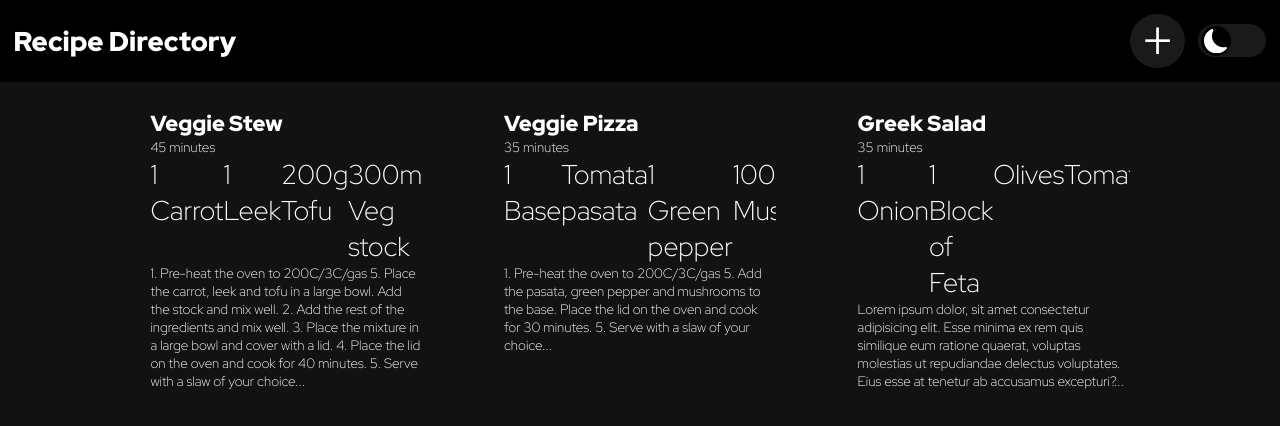
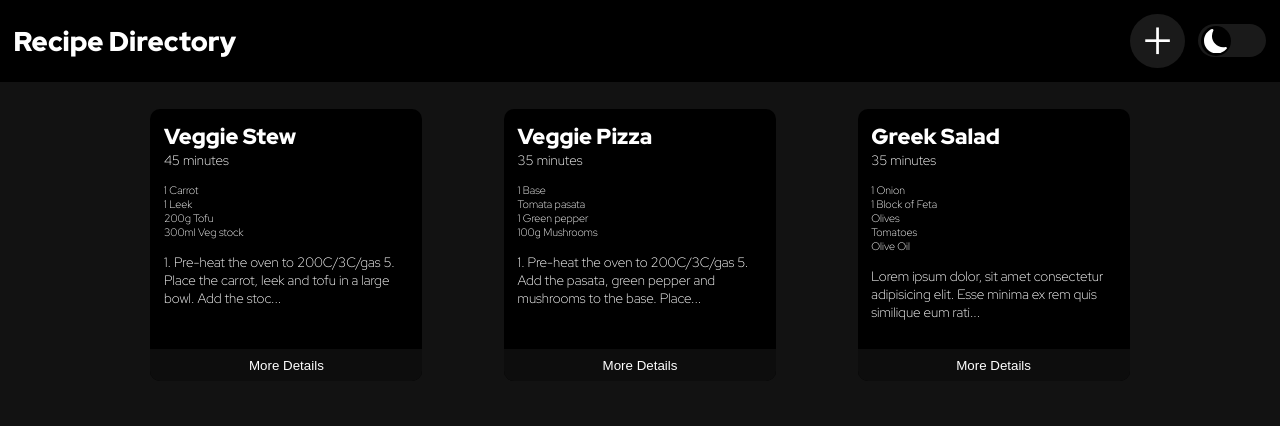
Before and after one commit to v-amirrr/recipe-directory, a React (Create React App) app: page / in a window 1280 px wide. Shown: the top 426 px of the page. Built offline with nearby package versions, Linux system fonts and the light colour scheme.

Commit message:
style: change the style of recipes in home page

```diff
--- a/src/components/Recipe.js
+++ b/src/components/Recipe.js
@@ -1,4 +1,5 @@
 import React from 'react';
+import { Link } from 'react-router-dom';
 
 import styles from "./Recipe.module.css";
 
@@ -11,7 +12,8 @@ const Recipe = ({data}) => {
                 <div className={styles.ingredients}>
                     {data.ingredients.map(item => <p className={styles.recipe.ingredient} key={Math.random()}>{item}</p>)}
                 </div>
-                <p className={styles.recipeMethod}>{data.method}...</p>
+                <p className={styles.recipeMethod}>{data.method.substring(0, 100)}...</p>
+                <button>More Details</button>
             </div>
         </>
     );
--- a/src/components/Recipe.module.css
+++ b/src/components/Recipe.module.css
@@ -1,8 +1,16 @@
 .recipe {
+    position: relative;
     width: 20rem;
-    height: 30rem;
+    min-height: 20rem;
     overflow: hidden;
     margin: 0 3rem;
+    background-color: #000;
+    padding: 1rem;
+    border-radius: 10px;
+    -webkit-border-radius: 10px;
+    -moz-border-radius: 10px;
+    -ms-border-radius: 10px;
+    -o-border-radius: 10px;
 }
 
 .recipe h1 {
@@ -15,7 +23,8 @@
 }
 
 .ingredients {
-    display: flex;
+    font-size: .8rem;
+    margin-top: 1rem;
 }
 
 .ingredient {
@@ -24,4 +33,25 @@
 
 .recipeMethod {
     font-size: 1rem;
+    margin-top: 1rem;
 }
+
+.recipe button {
+    width: 100%;
+    padding: .6rem 0;
+    position: absolute;
+    left: 0;
+    bottom: 0;
+    background-color: #0d0d0d;
+    border: none;
+    cursor: pointer;
+    transition: all .4s;
+    -webkit-transition: all .4s;
+    -moz-transition: all .4s;
+    -ms-transition: all .4s;
+    -o-transition: all .4s;
+}
+
+.recipe button:hover {
+    background-color: #1b1b1b;
+}
```
